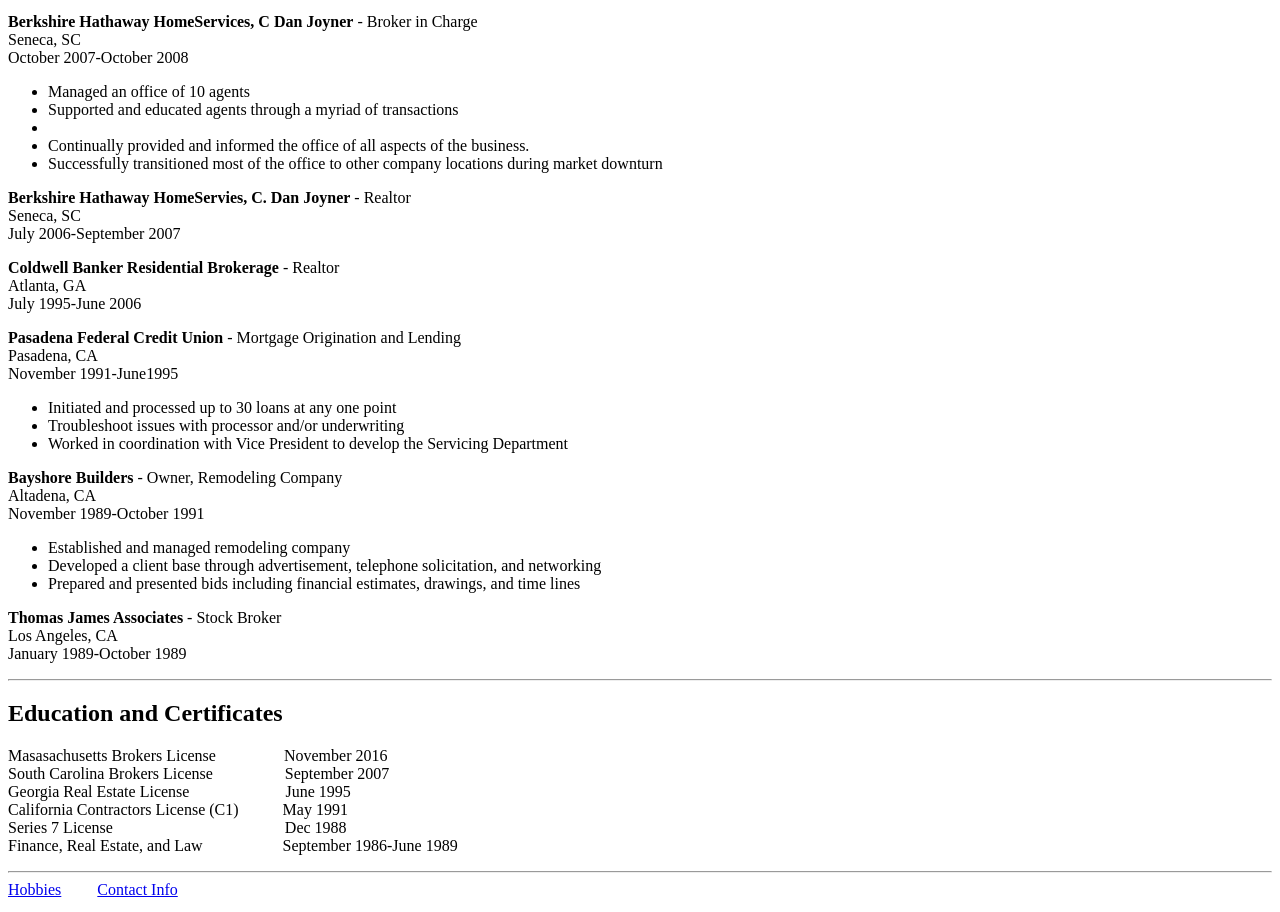
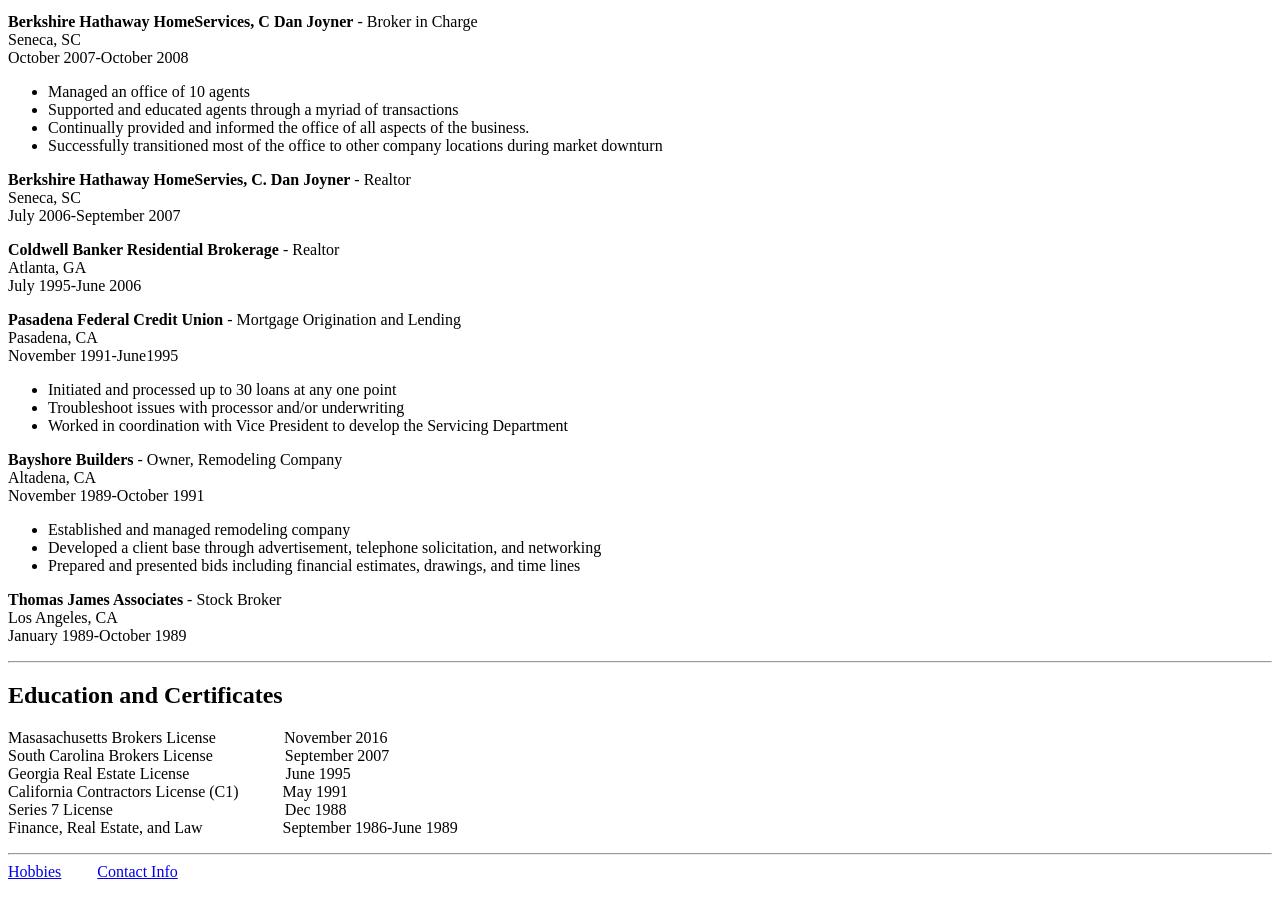
Before and after one commit to AnushShowghi/Capstone-Project---Resume, a plain HTML site: page index.html in a window 1280 px wide. Shown: the part 987-1899 px from the top of the page. Drawn offline with Linux system fonts and the light colour scheme.

Commit message:
Update index.html

```diff
--- a/index.html
+++ b/index.html
@@ -54,7 +54,7 @@
 
     <ul>
         <li>Managed an office of 10 agents  </li>
-        <li>Supported and educated agents through a myriad of transactions<li>
+        <li>Supported and educated agents through a myriad of transactions</li>
         <li>Continually provided and informed the office of all aspects of the business. </li>
         <li>Successfully transitioned most of the office to other company locations during market downturn</li>
     </ul>
```
